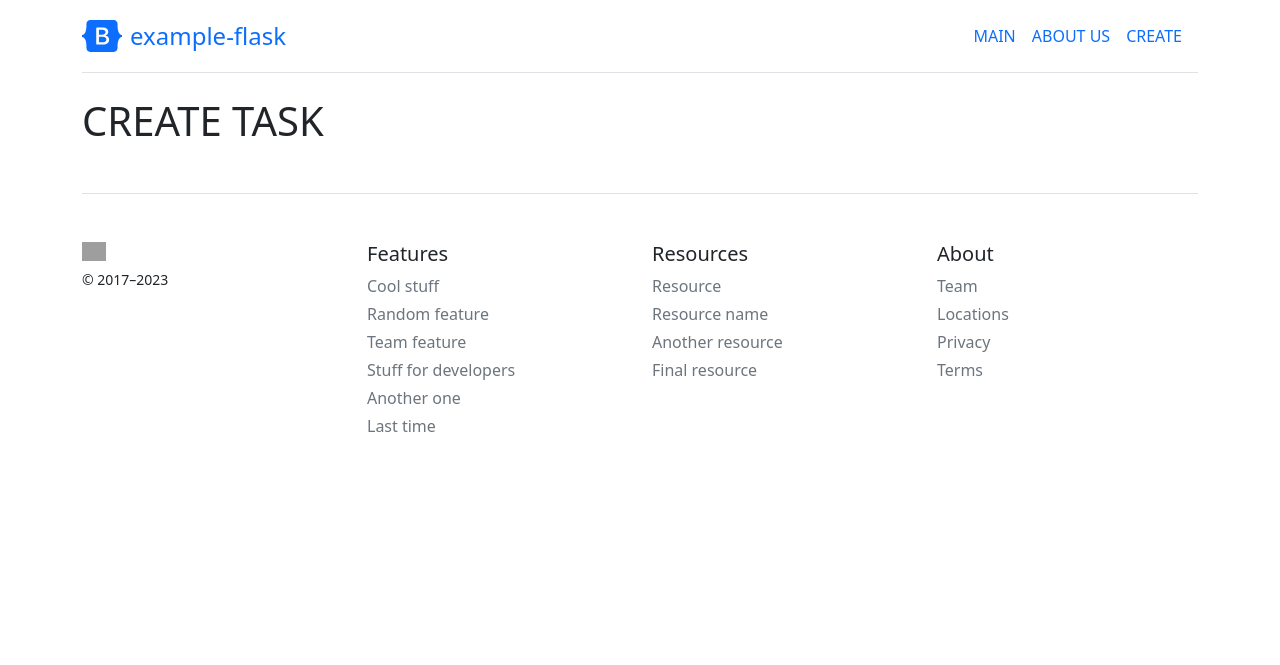
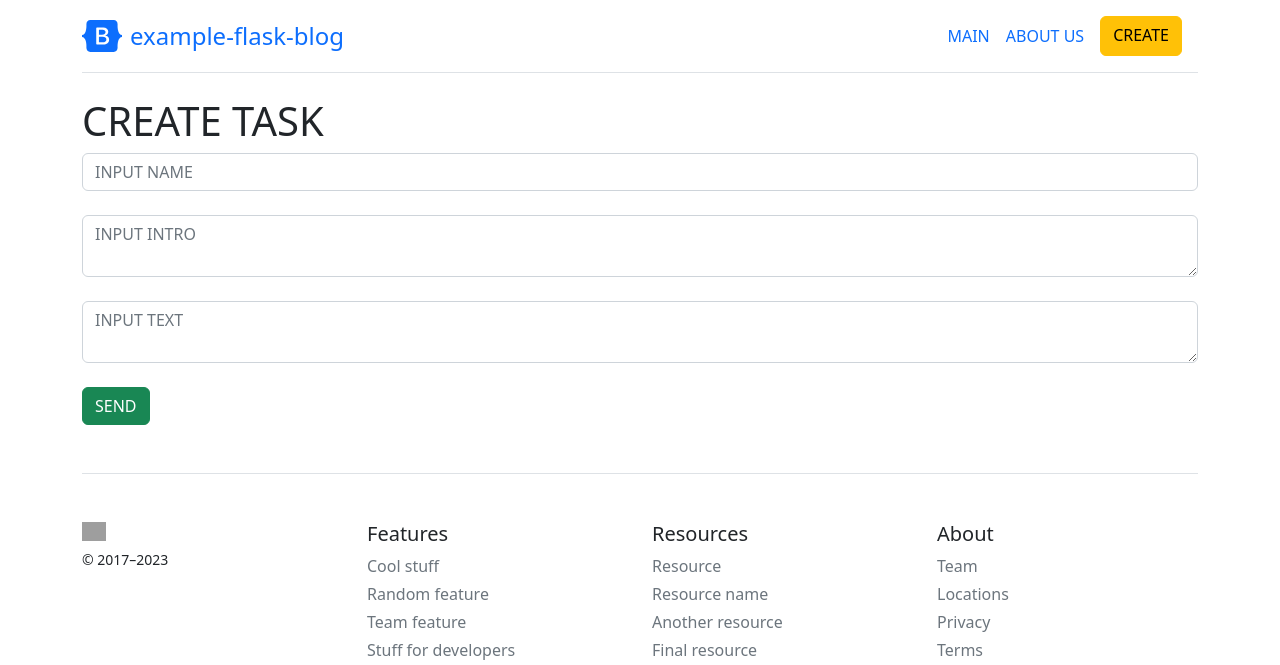
Before and after one commit to Petrovskaya-Svetlana/flaskProject, a Flask app: page /create in a window 1280 px wide. Shown: the top 665 px of the page. Run offline with Flask 3, Linux system fonts and the light colour scheme; grey boxes are pictures that could not be loaded.

Commit message:
finished 142

```diff
--- a/templates/base.html
+++ b/templates/base.html
@@ -10,12 +10,12 @@
     <div class="d-flex flex-column flex-md-row align-items-center pb-3 mb-4 border-bottom">
         <a href="/" class="d-flex align-items-center link-body-emphasis text-decoration-none">
             <svg xmlns="http://www.w3.org/2000/svg" width="40" height="32" class="me-2" viewBox="0 0 118 94" role="img"><title>Bootstrap</title><path fill-rule="evenodd" clip-rule="evenodd" d="M24.509 0c-6.733 0-11.715 5.893-11.492 12.284.214 6.14-.064 14.092-2.066 20.577C8.943 39.365 5.547 43.485 0 44.014v5.972c5.547.529 8.943 4.649 10.951 11.153 2.002 6.485 2.28 14.437 2.066 20.577C12.794 88.106 17.776 94 24.51 94H93.5c6.733 0 11.714-5.893 11.491-12.284-.214-6.14.064-14.092 2.066-20.577 2.009-6.504 5.396-10.624 10.943-11.153v-5.972c-5.547-.529-8.934-4.649-10.943-11.153-2.002-6.484-2.28-14.437-2.066-20.577C105.214 5.894 100.233 0 93.5 0H24.508zM80 57.863C80 66.663 73.436 72 62.543 72H44a2 2 0 01-2-2V24a2 2 0 012-2h18.437c9.083 0 15.044 4.92 15.044 12.474 0 5.302-4.01 10.049-9.119 10.88v.277C75.317 46.394 80 51.21 80 57.863zM60.521 28.34H49.948v14.934h8.905c6.884 0 10.68-2.772 10.68-7.727 0-4.643-3.264-7.207-9.012-7.207zM49.948 49.2v16.458H60.91c7.167 0 10.964-2.876 10.964-8.281 0-5.406-3.903-8.178-11.425-8.178H49.948z" fill="currentColor"></path></svg>
-            <span class="fs-4">example-flask</span>
+            <span class="fs-4">example-flask-blog</span>
         </a>
         <nav class="d-inline-flex mt-2 mt-md-0 ms-md-auto">
             <a class="me-3 py-2 link-body-emphasis text-decoration-none" href="/">MAIN</a>
             <a class="me-3 py-2 link-body-emphasis text-decoration-none" href="/about">ABOUT US</a>
-            <a class="me-3 py-2 link-body-emphasis text-decoration-none" href="/create">CREATE</a>
+            <a class="me-3 btn btn-warning" href="/create">CREATE</a>
 {#            <a class="py-2 link-body-emphasis text-decoration-none" href="#">Pricing</a>#}
         </nav>
     </div>
--- a/templates/create.html
+++ b/templates/create.html
@@ -8,6 +8,9 @@
 {% block content %}
     <h1>CREATE TASK</h1>
     <form method="post">
-
+        <input type="text" name="title" id="title" class="form-control" placeholder="INPUT NAME"><br>
+        <textarea name="intro" id="intro" class="form-control" placeholder="INPUT INTRO"></textarea><br>
+        <textarea name="text" id="text" class="form-control" placeholder="INPUT TEXT"></textarea><br>
+        <input type="submit" class="btn btn-success" value="SEND">
     </form>
 {% endblock %}
```
